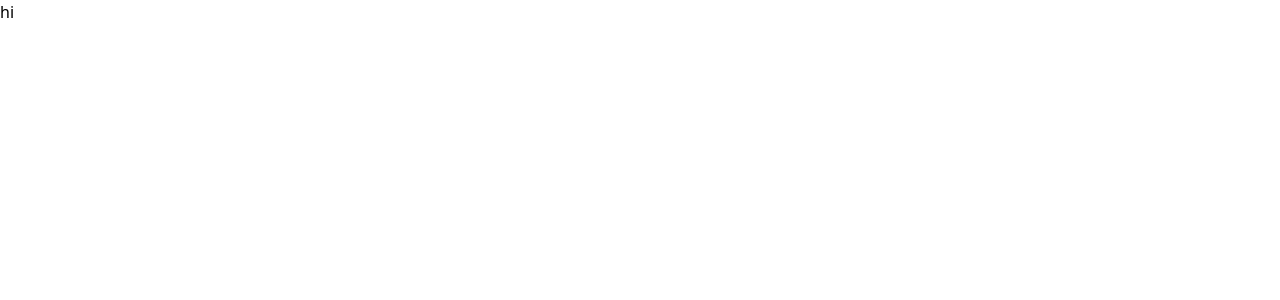
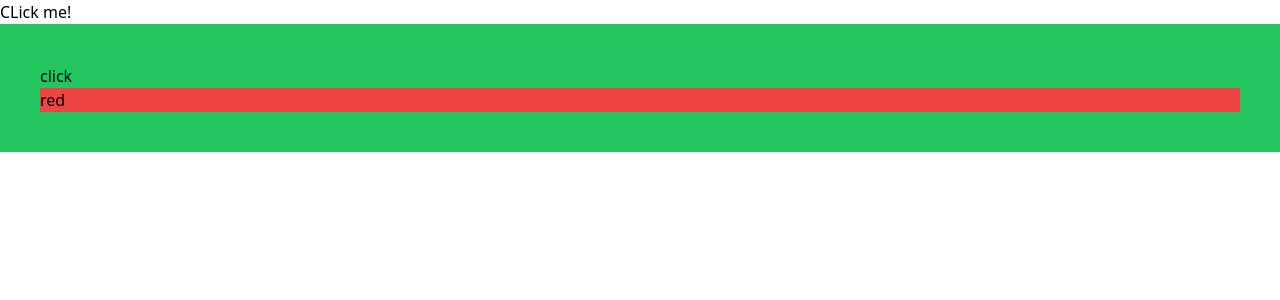
Before and after one commit to usung325/sveltekitTutorial, a SvelteKit app: page / in a window 1280 px wide. Shown: the top 300 px of the page. Built offline with nearby package versions, Linux system fonts and the light colour scheme.

Commit message:
practice on:mousemove and on:click

```diff
--- a/src/components/Home2.svelte
+++ b/src/components/Home2.svelte
@@ -1,14 +1,17 @@
 <script>
-    let alert2 = 'lmao';
+
     function handleClick(string){
         alert(string);
     }
 </script>
 
-<button on:click={()=>{handleClick(alert2)}}>hi</button>
+<button on:click={()=>{handleClick('lol')}}>
+    CLick me!
+</button>
 
-<div class>
-    <div>
-
+<div on:mousemove = {()=> {handleClick('say')}} class="bg-green-500 p-10">
+    click
+    <div class="bg-red-500">
+        red
     </div>
 </div>
```
